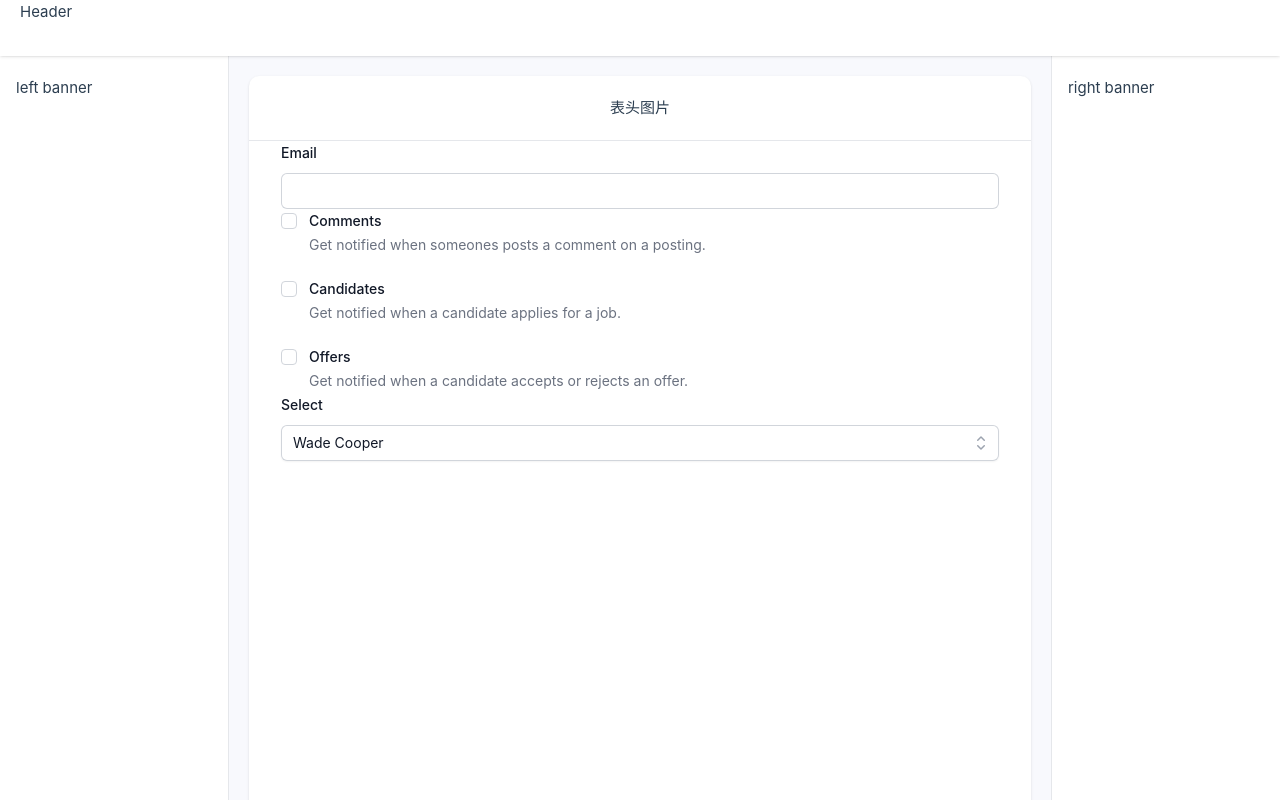
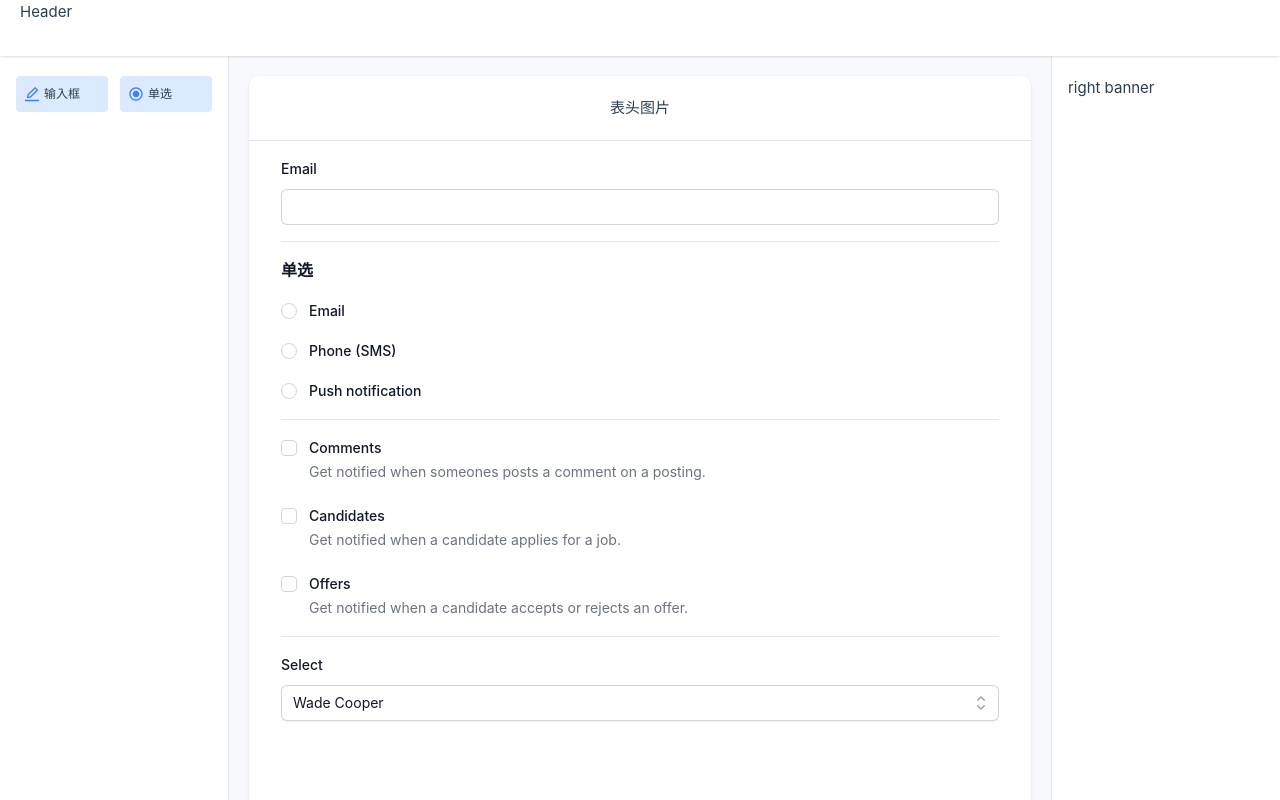
Before and after one commit to idrislin/VueDemo, a Vue app: page /editform in a window 1280 px wide. Built offline with nearby package versions, Linux system fonts and the light colour scheme; a web font is replaced by a local one.

Commit message:
🚧 work in form progress

```diff
--- a/package.json
+++ b/package.json
@@ -24,8 +24,8 @@
   },
   "devDependencies": {
     "@rushstack/eslint-patch": "^1.3.3",
+    "@tailwindcss/forms": "^0.5.7",
     "@tsconfig/node20": "^20.1.2",
-    "@tailwindcss/forms": "^0.5.7",
     "@types/node": "^20.11.25",
     "@vitejs/plugin-vue": "^5.0.4",
     "@vitejs/plugin-vue-jsx": "^3.1.0",
--- a/src/components/EditForm/FormCard.vue
+++ b/src/components/EditForm/FormCard.vue
@@ -3,7 +3,7 @@
     <div class="flex items-center justify-center w-full py-5 border-b cursor-pointer">
       <p>表头图片</p>
     </div>
-    <div class="px-8">
+    <div class="flex flex-col px-8 divide-y">
       <FormComponent
         v-for="(item, index) in configs.formConfig"
         :key="index"
--- a/src/components/EditForm/FormComponent.vue
+++ b/src/components/EditForm/FormComponent.vue
@@ -1,19 +1,28 @@
 <template>
-  <component :is="currentComponent" :data="item" v-model="value"></component>
+  <div class="py-4">
+    <component :is="currentComponent" :data="item" v-model="value"></component>
+  </div>
 </template>
 
 <script setup lang="ts">
 import SelectMenu from '../common/SelectMenu.vue'
 import TextField from '../common/TextField.vue'
 import CheckboxList from '../common/CheckboxList.vue'
+import RadioList from '../common/RadioList.vue'
 import type { FormConfig } from '@/models/Form'
 
-type ComponentType = typeof SelectMenu | typeof TextField | typeof CheckboxList | null
+type ComponentType =
+  | typeof SelectMenu
+  | typeof TextField
+  | typeof CheckboxList
+  | typeof RadioList
+  | null
 
 const componentMap: Record<string, ComponentType> = {
   selector: SelectMenu,
   text: TextField,
-  checkbox: CheckboxList
+  checkbox: CheckboxList,
+  radio: RadioList
 }
 
 let currentComponent: ComponentType = null
--- a/src/components/common/CheckboxList.vue
+++ b/src/components/common/CheckboxList.vue
@@ -29,14 +29,11 @@ import type { FormConfig } from '@/models/Form'
 
 const value = defineModel<boolean[]>({ required: true })
 const { data } = defineProps<{ data: FormConfig }>()
-const { options, label, multiple } = data
+const { options, label } = data
 const handleChange = (index: number, event: Event) => {
   const target = event.target as HTMLInputElement
-  if (multiple) value.value.splice(index, 1, target.checked)
-  else {
-    const result = new Array(value.value.length).fill(false)
-    result.splice(index, 1, target.checked)
-    value.value = result
-  }
+  const result = new Array(value.value.length).fill(false)
+  result.splice(index, 1, target.checked)
+  value.value = result
 }
 </script>
--- /dev/null
+++ b/src/components/common/RadioList.vue
@@ -0,0 +1,35 @@
+<template>
+  <div>
+    <label class="text-base font-semibold text-gray-900">{{ label }}</label>
+    <p class="text-sm text-gray-500">{{ describe }}</p>
+    <fieldset class="mt-4">
+      <legend class="sr-only">Notification method</legend>
+      <div class="space-y-4">
+        <div v-for="option in options" :key="option.id" class="flex items-center">
+          <input
+            :id="option.id"
+            name="notification-method"
+            type="radio"
+            :checked="false"
+            @change="handleChange(option.id)"
+            class="w-4 h-4 text-indigo-600 border-gray-300 focus:ring-indigo-600"
+          />
+          <label :for="option.id" class="block ml-3 text-sm font-medium leading-6 text-gray-900">{{
+            option.label
+          }}</label>
+        </div>
+      </div>
+    </fieldset>
+  </div>
+</template>
+
+<script setup lang="ts">
+import type { FormConfig } from '@/models/Form'
+
+const value = defineModel<string>({ required: true })
+const { data } = defineProps<{ data: FormConfig }>()
+const { options, label, describe } = data
+const handleChange = (id: string) => {
+  value.value = id
+}
+</script>
--- /dev/null
+++ b/src/components/icons/IconRadio.vue
@@ -0,0 +1,7 @@
+<template>
+  <svg focusable="false" aria-hidden="true" viewBox="0 0 24 24" fill="currentColor">
+    <path
+      d="M12 7c-2.76 0-5 2.24-5 5s2.24 5 5 5 5-2.24 5-5-2.24-5-5-5m0-5C6.48 2 2 6.48 2 12s4.48 10 10 10 10-4.48 10-10S17.52 2 12 2m0 18c-4.42 0-8-3.58-8-8s3.58-8 8-8 8 3.58 8 8-3.58 8-8 8"
+    ></path>
+  </svg>
+</template>
--- /dev/null
+++ b/src/components/icons/IconTextfield.vue
@@ -0,0 +1,7 @@
+<template>
+  <svg viewBox="64 64 896 896" focusable="false" fill="currentColor" aria-hidden="true">
+    <path
+      d="M257.7 752c2 0 4-.2 6-.5L431.9 722c2-.4 3.9-1.3 5.3-2.8l423.9-423.9a9.96 9.96 0 000-14.1L694.9 114.9c-1.9-1.9-4.4-2.9-7.1-2.9s-5.2 1-7.1 2.9L256.8 538.8c-1.5 1.5-2.4 3.3-2.8 5.3l-29.5 168.2a33.5 33.5 0 009.4 29.8c6.6 6.4 14.9 9.9 23.8 9.9zm67.4-174.4L687.8 215l73.3 73.3-362.7 362.6-88.9 15.7 15.6-89zM880 836H144c-17.7 0-32 14.3-32 32v36c0 4.4 3.6 8 8 8h784c4.4 0 8-3.6 8-8v-36c0-17.7-14.3-32-32-32z"
+    ></path>
+  </svg>
+</template>
--- a/src/models/Form.ts
+++ b/src/models/Form.ts
@@ -2,6 +2,7 @@ export type FormType = 'text' | 'textarea' | 'image' | 'selector' | 'radio' | 'c
 
 export interface FormConfig {
   formType: FormType
+  describe?: string
   options?: Record<string, any>[]
   label: string
   labelHidden?: boolean
--- a/src/views/EditForm.vue
+++ b/src/views/EditForm.vue
@@ -2,6 +2,9 @@
 import FormCard from '@/components/EditForm/FormCard.vue'
 import { type FormModel } from '@/models/Form'
 import { ref, watch } from 'vue'
+import IconRadio from '@/components/icons/IconRadio.vue'
+import IconTextfield from '@/components/icons/IconTextfield.vue'
+import { PencilSquareIcon } from '@heroicons/vue/24/solid'
 const configs: FormModel = {
   title: '',
   describe: '',
@@ -9,10 +12,19 @@ const configs: FormModel = {
   formConfig: [
     { formType: 'text', label: 'Email', key: 'email' },
     {
+      formType: 'radio',
+      label: '单选',
+      key: 'radio',
+      options: [
+        { id: 'email', label: 'Email' },
+        { id: 'sms', label: 'Phone (SMS)' },
+        { id: 'push', label: 'Push notification' }
+      ]
+    },
+    {
       formType: 'checkbox',
       label: '多选',
       key: 'checkbox',
-      multiple: false,
       options: [
         {
           id: 'comments',
@@ -51,7 +63,17 @@ const configs: FormModel = {
   ]
 }
 
-const formData = ref<Record<string, any>>({ email: '', name: '', checkbox: [false, false, false] })
+const components = [
+  { label: '输入框', value: 'text', icon: IconTextfield },
+  { label: '单选', value: 'radio', icon: IconRadio }
+]
+
+const formData = ref<Record<string, any>>({
+  email: '',
+  name: '',
+  checkbox: [false, false, false],
+  radio: ''
+})
 watch(
   () => formData,
   (val) => {
@@ -66,7 +88,18 @@ watch(
     <div>Header</div>
   </div>
   <div class="flex-1 max-h-[calc(100vh-56px)] grid grid-cols-[228px,1fr,228px]">
-    <div class="px-4 py-5">left banner</div>
+    <div class="px-4 py-5">
+      <div class="grid grid-cols-2 gap-3">
+        <button
+          class="flex items-center justify-start gap-1 px-2 text-xs bg-blue-100 rounded h-9 hover:bg-blue-200"
+          v-for="component in components"
+          :key="component.label"
+        >
+          <component :is="component.icon" class="w-4 h-4 text-blue-500" />
+          {{ component.label }}
+        </button>
+      </div>
+    </div>
     <div class="p-5 overflow-y-auto border-x border-gray-200 bg-[#f8f9fd] custom-scrollbar">
       <FormCard v-model="formData" :configs="configs" />
     </div>
```
Also changed, not shown: src/components/common/RangeStart.vue (added).
